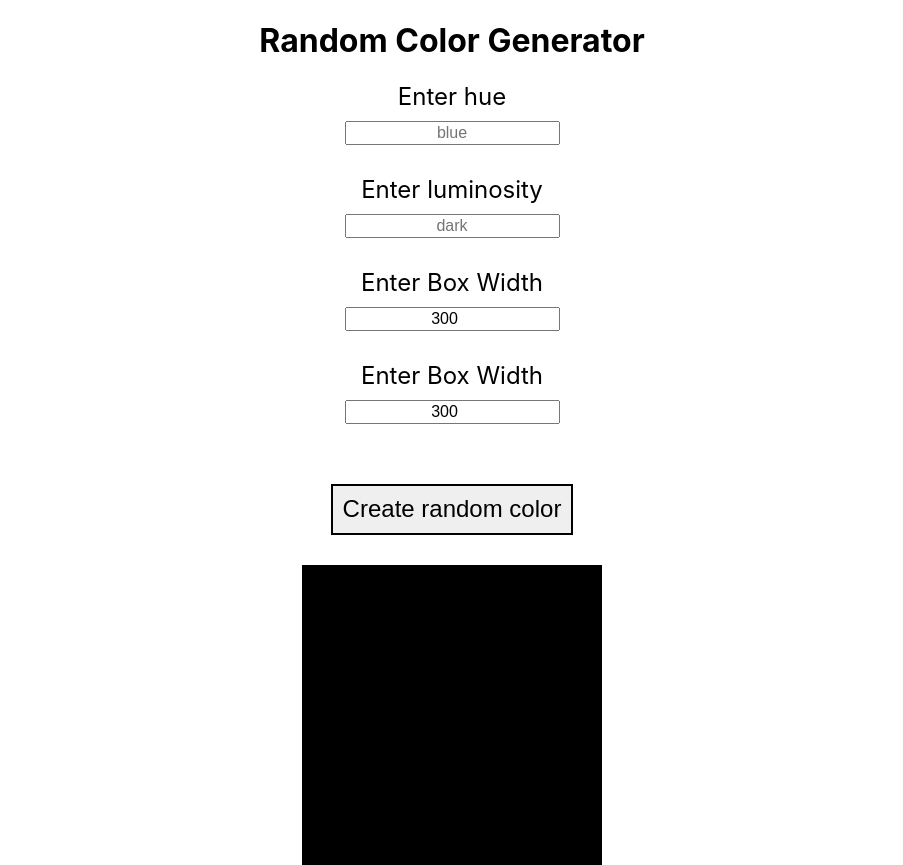
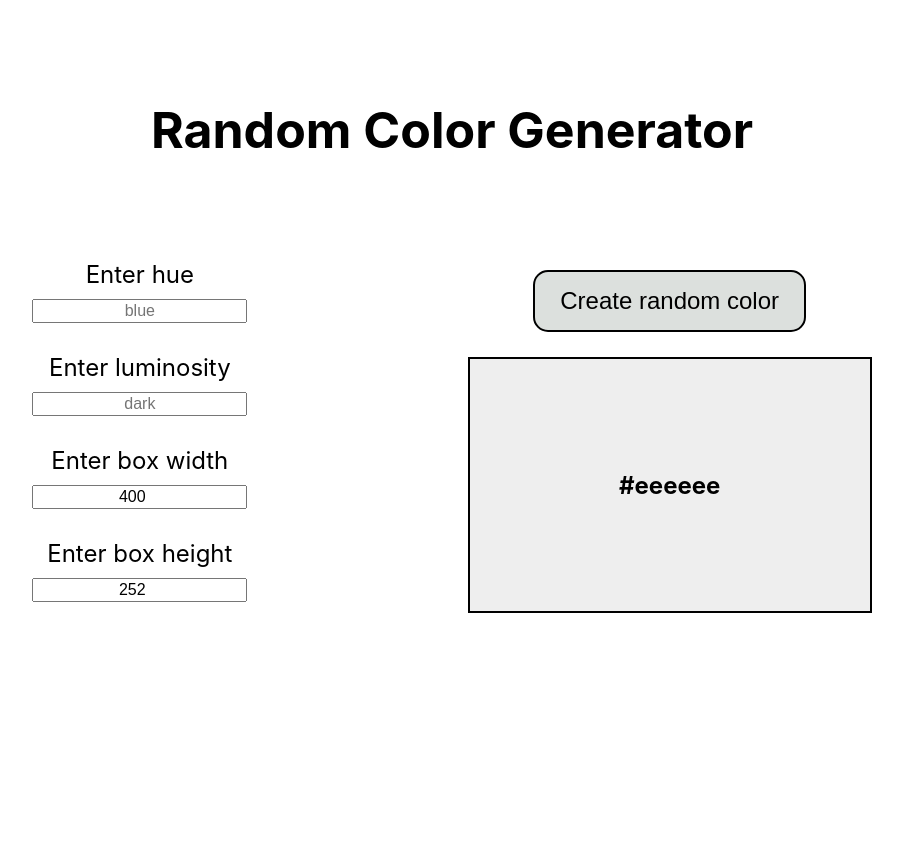
Before and after one commit to awoeger/react-random-color-generator, a React (Create React App) app: page / in a window 1280 px wide. Shown: the whole page, without its empty margins (188-1091 px from the left). After the commit the page ends 800 px from the top, so only its background shows below. Built offline with nearby package versions, Linux system fonts and the light colour scheme; the HTML template or start-up script is replaced by a standard one.

Commit message:
Add changes to Button style

```diff
--- a/src/App.css
+++ b/src/App.css
@@ -1,5 +1,14 @@
 h1 {
   text-align: center;
+  margin: 100px;
+  font-size: 50px;
+}
+
+.container {
+  display: flex;
+  justify-content: space-evenly;
+  align-items: stretch;
+  margin-top: 100px;
 }
 
 .color-box {
@@ -7,14 +16,16 @@ h1 {
   justify-content: center;
   align-items: center;
   margin: auto;
+  border: 2px solid black;
 }
 
 .input-box {
   display: flex;
   flex-direction: column;
+  align-items: center;
+  flex-wrap: nowrap;
   align-content: space-around;
-  justify-content: flex-start;
-  align-items: center;
+  justify-content: space-evenly;
 }
 
 label {
@@ -28,11 +39,27 @@ input {
   text-align: center;
 }
 
-button {
+.button {
   text-align: center;
   display: flex;
-  margin: 30px auto;
+  margin: 10px auto 25px auto;
   font-size: 1.5em;
-  padding: 0.4em;
-  border: 2px black solid;
+  padding: 15px 25px;
+  font-size: 24px;
+  text-align: center;
+  cursor: pointer;
+  outline: none;
+  color: black;
+  background-color: #dce0dd;
+  border: 2px solid black;
+  border-radius: 15px;
 }
+
+.button:hover {
+  background-color: #9ca19c;
+}
+
+.button:active {
+  background-color: #9ca19c;
+  transform: translateY(4px);
+}
--- a/src/App.js
+++ b/src/App.js
@@ -7,9 +7,9 @@ import Input from './Input.js';
 function App() {
   const [userHue, setUserHue] = useState('');
   const [userLuminosity, setUserLuminosity] = useState('');
-  const [userBoxWidth, setUserBoxWidth] = useState(300);
-  const [userBoxLength, setUserBoxLength] = useState(300);
-  const [color, setColor] = useState('#000000');
+  const [userBoxWidth, setUserBoxWidth] = useState(400);
+  const [userBoxLength, setUserBoxLength] = useState(252);
+  const [color, setColor] = useState('#eeeeee');
 
   const handleRandomizeClick = () => {
     setColor(
@@ -18,12 +18,13 @@ function App() {
         hue: userHue,
       }),
     );
-    setUserBoxWidth(userBoxWidth + 1);
-    setUserBoxLength(userBoxLength + 1);
+    setUserBoxWidth(userBoxWidth);
+    setUserBoxLength(userBoxLength);
   };
   return (
     <>
       <h1>Random Color Generator</h1>
+      <div className="container">
         <Input
           setUserHue={setUserHue}
           setUserLuminosity={setUserLuminosity}
@@ -42,6 +43,7 @@ function App() {
           userBoxWidth={userBoxWidth}
           userBoxLength={userBoxLength}
         />
+      </div>
     </>
   );
 }
--- a/src/Button.js
+++ b/src/Button.js
@@ -2,8 +2,8 @@ import React from 'react';
 
 export default function Button(props) {
   return (
-    <>
-      <button className="btn first" onClick={props.handleRandomizeClick}>
+    <div className="button-box">
+      <button className="button" onClick={props.handleRandomizeClick}>
         Create random color
       </button>
       <div
@@ -16,6 +16,6 @@ export default function Button(props) {
       >
         <h2>{props.color}</h2>
       </div>
-    </>
+    </div>
   );
 }
--- a/src/Input.js
+++ b/src/Input.js
@@ -33,7 +33,7 @@ export default function Input(props) {
         value={props.userLuminosity}
         onChange={handleChangeLuminosity}
       />
-      <label htmlFor="boxWidth">Enter Box Width</label>
+      <label htmlFor="boxWidth">Enter box width</label>
       <input
         type="number"
         id="boxWidth"
@@ -41,7 +41,7 @@ export default function Input(props) {
         value={props.userBoxWidth}
         onChange={handleChangeBoxWidth}
       />
-      <label htmlFor="boxLength">Enter Box Width</label>
+      <label htmlFor="boxLength">Enter box height</label>
       <input
         type="number"
         id="boxLength"
```
Lines whose indentation alone changed are shown as unchanged.
